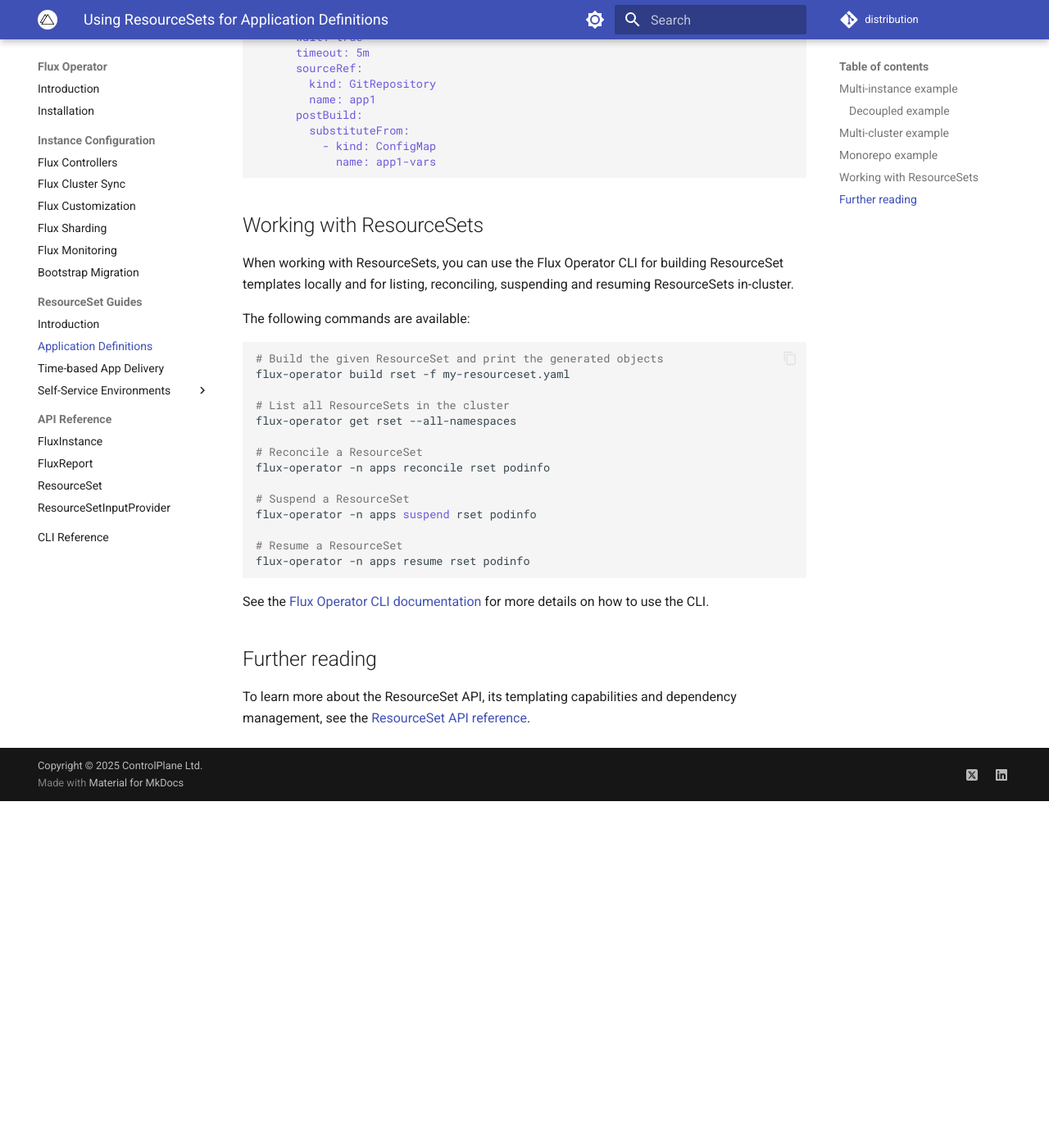
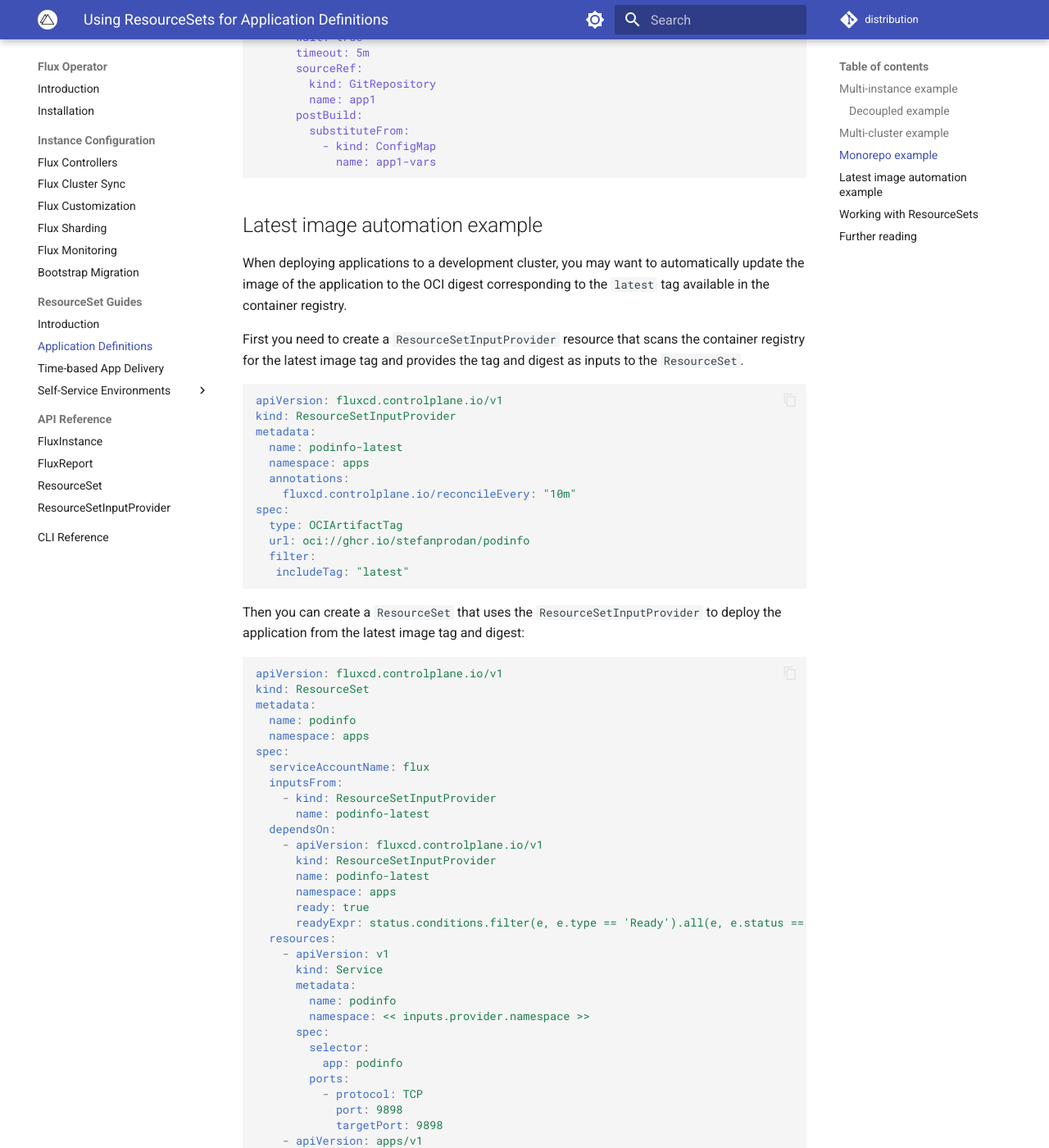
Before and after one commit to controlplaneio-fluxcd/distribution, an MkDocs documentation site: the page built from docs/operator/resourcesets/app-definition.md, in a window 1280 px wide and 1400 px high, scrolled down 6711 px. Shown: the whole window at 82% size. Built offline with MkDocs 1.6.1 and Material for MkDocs 9.7.7, drawn with Linux system fonts in a browser that asks for light colours; comment, search, counter and statistics services are not loaded; before the commit the page ends 7688 px from its top, so only the background shows below that; some of the changed text lies outside the part shown.

Commit message:
docs: Add Latest image automation example
Signed-off-by: Stefan Prodan <stefan.prodan@gmail.com>

````diff
--- a/docs/operator/resourcesets/app-definition.md
+++ b/docs/operator/resourcesets/app-definition.md
@@ -348,6 +348,86 @@
             name: app1-vars
 ```
 
+## Latest image automation example
+
+When deploying applications to a development cluster, you may want to automatically
+update the image of the application to the OCI digest corresponding to the `latest` tag
+available in the container registry.
+
+First you need to create a `ResourceSetInputProvider` resource that scans the container registry
+for the latest image tag and provides the tag and digest as inputs to the `ResourceSet`.
+
+```yaml
+apiVersion: fluxcd.controlplane.io/v1
+kind: ResourceSetInputProvider
+metadata:
+  name: podinfo-latest
+  namespace: apps
+  annotations:
+    fluxcd.controlplane.io/reconcileEvery: "10m"
+spec:
+  type: OCIArtifactTag
+  url: oci://ghcr.io/stefanprodan/podinfo
+  filter:
+   includeTag: "latest"
+```
+
+Then you can create a `ResourceSet` that uses the `ResourceSetInputProvider`
+to deploy the application from the latest image tag and digest:
+
+```yaml
+apiVersion: fluxcd.controlplane.io/v1
+kind: ResourceSet
+metadata:
+  name: podinfo
+  namespace: apps
+spec:
+  serviceAccountName: flux
+  inputsFrom:
+    - kind: ResourceSetInputProvider
+      name: podinfo-latest
+  dependsOn:
+    - apiVersion: fluxcd.controlplane.io/v1
+      kind: ResourceSetInputProvider
+      name: podinfo-latest
+      namespace: apps
+      ready: true
+      readyExpr: status.conditions.filter(e, e.type == 'Ready').all(e, e.status == 'True')
+  resources:
+    - apiVersion: v1
+      kind: Service
+      metadata:
+        name: podinfo
+        namespace: << inputs.provider.namespace >>
+      spec:
+        selector:
+          app: podinfo
+        ports:
+          - protocol: TCP
+            port: 9898
+            targetPort: 9898
+    - apiVersion: apps/v1
+      kind: Deployment
+      metadata:
+        name: podinfo
+        namespace: << inputs.provider.namespace >>
+      spec:
+        replicas: 1
+        selector:
+          matchLabels:
+            app: podinfo
+        template:
+          metadata:
+            labels:
+              app: podinfo
+          spec:
+            containers:
+              - name: podinfo
+                image: ghcr.io/stefanprodan/podinfo:<< inputs.tag >>@<< inputs.digest >>
+                ports:
+                  - containerPort: 9898
+```
+
 ## Working with ResourceSets
 
 When working with ResourceSets, you can use the Flux Operator CLI for building ResourceSet
````
